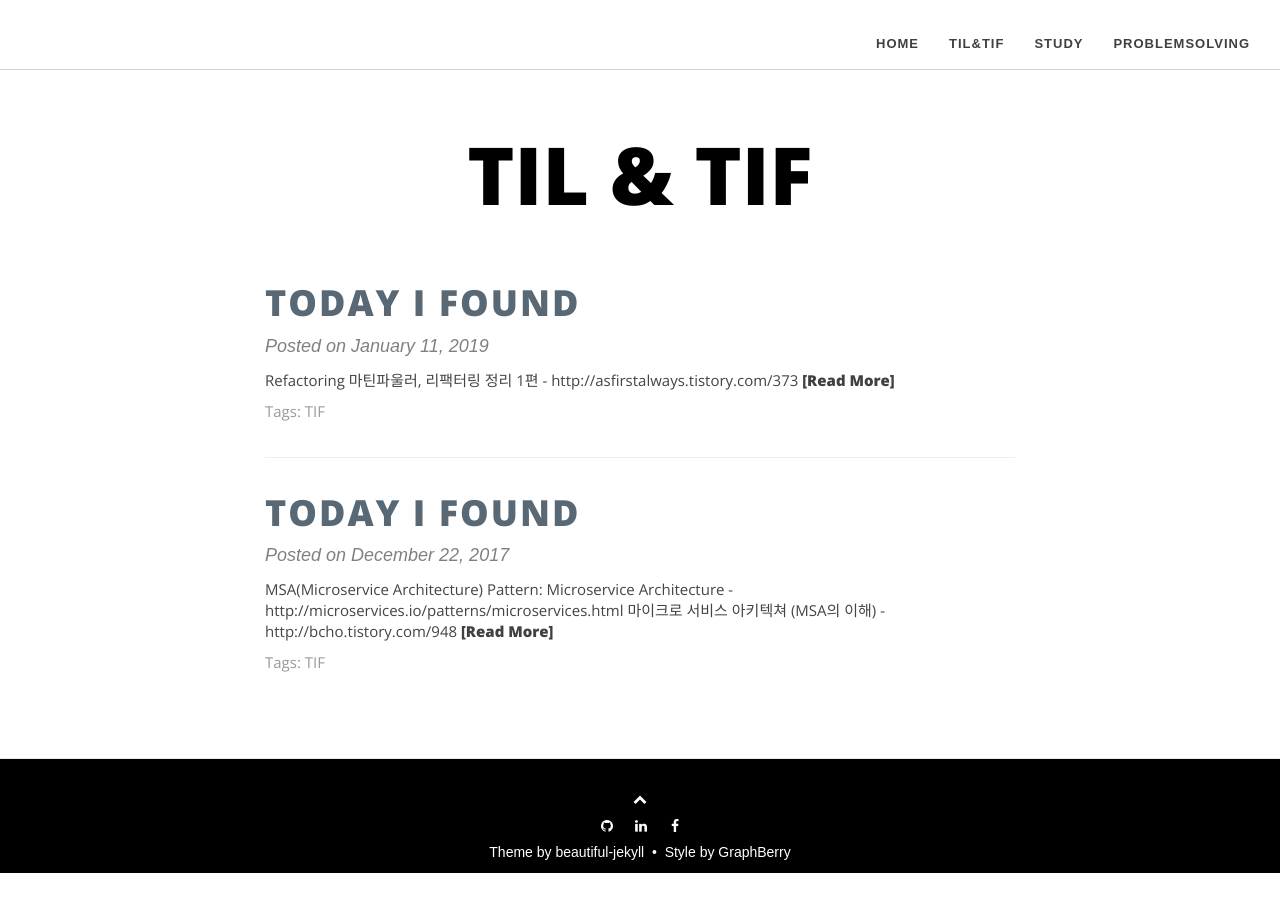
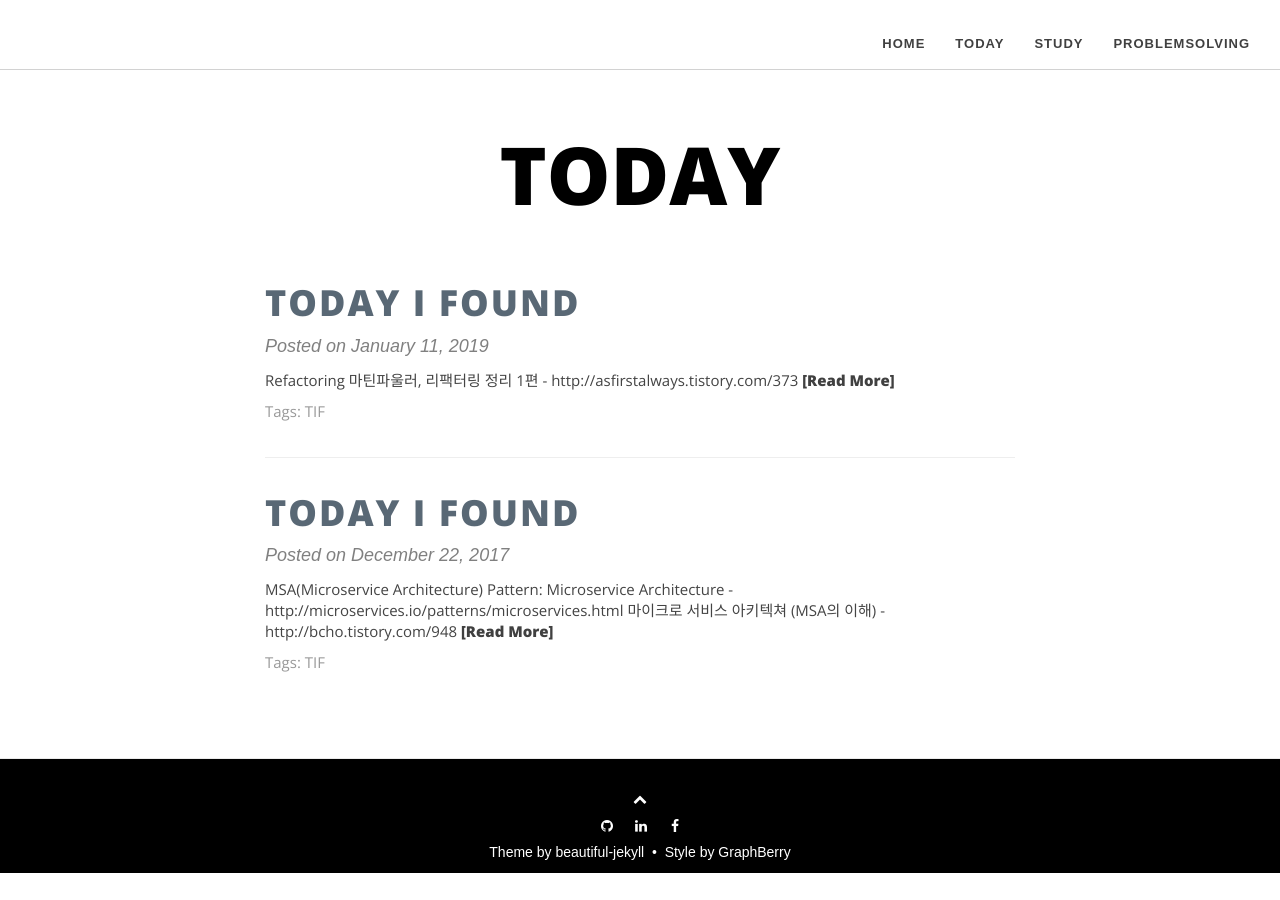
Before and after one commit to seongwoopark/seongwoopark.github.io, a Jekyll site: the page built from blog/today/index.html, in a window 1280 px wide. Built offline with Jekyll 4.4.1, drawn with Linux system fonts in a browser that asks for light colours; nearby versions of some CDN libraries.

Commit message:
Change TILTIF to today

```diff
--- a/_config.yml
+++ b/_config.yml
@@ -23,10 +23,10 @@
 
 # List of links in the navigation bar
 navbar-links:
-  Home: "blog/index"
-  TIL&TIF: "blog/TIL&TIF/index"
-  Study: "blog/study/index"
-  ProblemSolving: "blog/problemsolving/index"
+  home: "blog/index"
+  today: "blog/today/index"
+  study: "blog/study/index"
+  problemsolving: "blog/problemsolving/index"
 #  Projects: "blog/project/index"
 
 # Image to show in the navigation bar - image must be a square (width = height)
--- a/blog/TIL&TIF/index.html
+++ b/blog/today/index.html
@@ -1,11 +1,11 @@
 ---
 layout: page
-title: TIL & TIF
+title: today
 use-site-title: true
 ---
 
 <div class="posts-list">
-  {% for post in site.categories.TILTIF %}
+  {% for post in site.categories.today %}
   <article class="post-preview">
     <a href="{{ post.url | prepend: site.baseurl }}">
 	  <h2 class="post-title">{{ post.title }}</h2>
```
Also changed, not shown: _posts/2017-12-22-TIF.md (+1 -1 lines), _posts/2019-01-11-today-i-found.md (+1 -1 lines).
